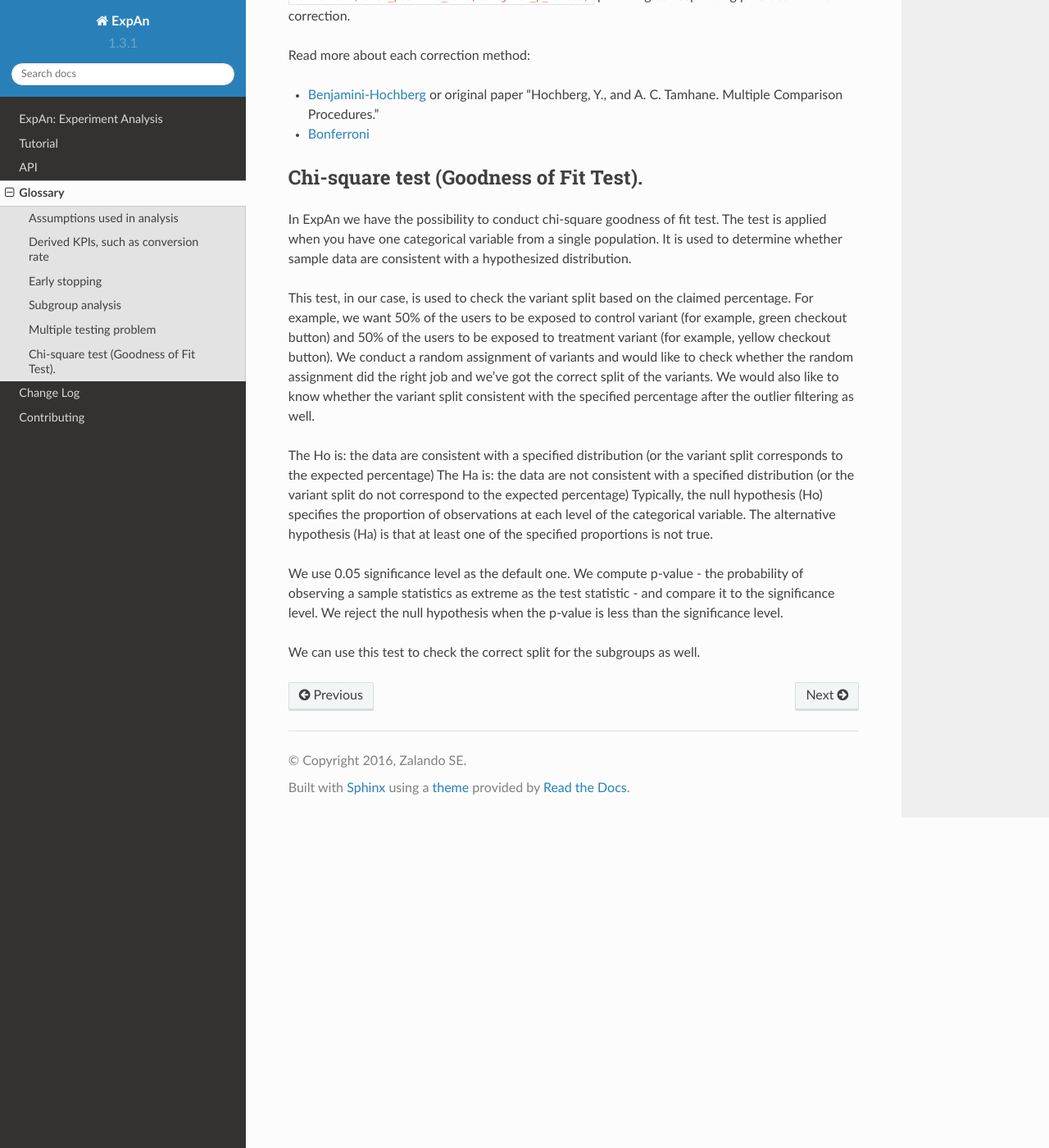
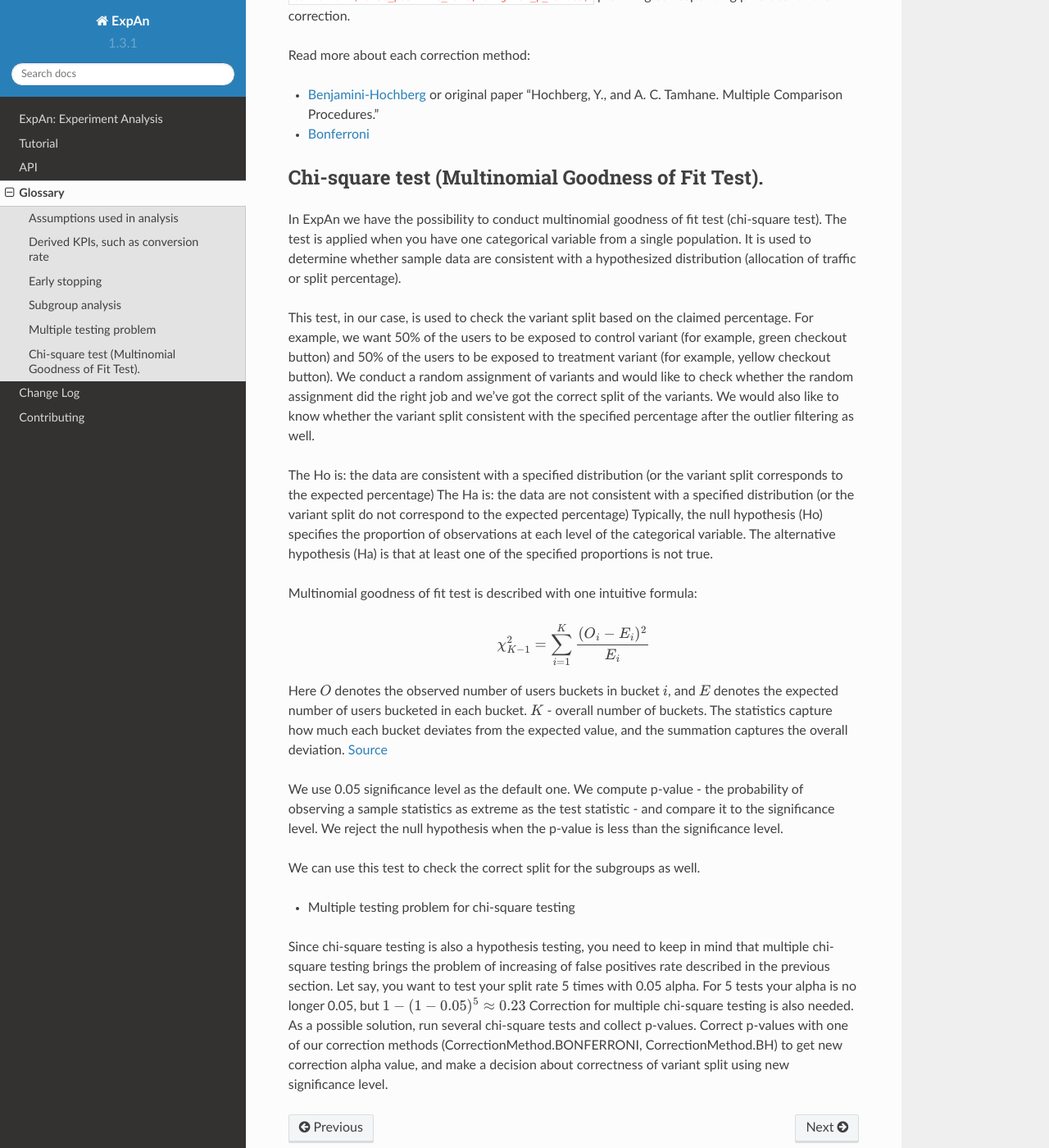
Before and after one commit to zalando/expan, a Sphinx documentation site: the page built from docs/glossary.rst, in a window 1280 px wide and 1400 px high, scrolled down 2960 px. Shown: the whole window at 82% size. Built offline with Sphinx 7.4.7 and the Read the Docs theme 2.0.0, drawn with Linux system fonts in a browser that asks for light colours.

Commit message:
Added some more documentation

```diff
--- a/docs/glossary.rst
+++ b/docs/glossary.rst
@@ -133,11 +133,12 @@ Read more about each correction method:
 * `Bonferroni <https://en.wikipedia.org/wiki/Bonferroni_correction>`_
 
 
-Chi-square test (Goodness of Fit Test).
+Chi-square test (Multinomial Goodness of Fit Test).
 ------------------------------------
-In ExpAn we have the possibility to conduct chi-square goodness of fit test.
+In ExpAn we have the possibility to conduct multinomial goodness of fit test (chi-square test).
 The test is applied when you have one categorical variable from a single population.
-It is used to determine whether sample data are consistent with a hypothesized distribution.
+It is used to determine whether sample data are consistent with a hypothesized distribution
+(allocation of traffic or split percentage).
 
 This test, in our case, is used to check the variant split based on the claimed percentage.
 For example, we want 50% of the users to be exposed to control variant (for example, green checkout button)
@@ -151,8 +152,31 @@ The Ha is: the data are not consistent with a specified distribution (or the var
 Typically, the null hypothesis (Ho) specifies the proportion of observations at each level of the categorical variable.
 The alternative hypothesis (Ha) is that at least one of the specified proportions is not true.
 
+Multinomial goodness of fit test is described with one intuitive formula:
+
+.. math::
+
+    {\chi}^2_{K-1} = \sum_{i=1}^{K} \frac{(O_i - E_i)^2}{E_i}
+
+
+Here :math:`O` denotes the observed number of users buckets in bucket :math:`i`, and :math:`E` denotes the expected
+number of users bucketed in each bucket. :math:`K` - overall number of buckets. The statistics capture how much each bucket deviates from the expected value,
+and the summation captures the overall deviation.
+`Source <https://blog.twitter.com/engineering/en_us/a/2015/detecting-and-avoiding-bucket-imbalance-in-ab-tests.html>`_
+
 We use 0.05 significance level as the default one.
 We compute p-value - the probability of observing a sample statistics as extreme as the test statistic - and compare it to the significance level.
 We reject the null hypothesis when the p-value is less than the significance level.
 
 We can use this test to check the correct split for the subgroups as well.
+
+* Multiple testing problem for chi-square testing
+
+Since chi-square testing is also a hypothesis testing, you need to keep in mind that
+multiple chi-square testing brings the problem of increasing of false positives rate
+described in the previous section. Let say, you want to test your split rate 5 times with 0.05 alpha. For 5 tests
+your alpha is no longer 0.05, but :math:`1 - (1 - 0.05)^{5} \approx 0.23`
+Correction for multiple chi-square testing is also needed.
+As a possible solution, run several chi-square tests and collect p-values. Correct p-values with one of our correction
+methods (CorrectionMethod.BONFERRONI, CorrectionMethod.BH) to get new correction alpha value, and make a decision
+about correctness of variant split using new significance level.
```
